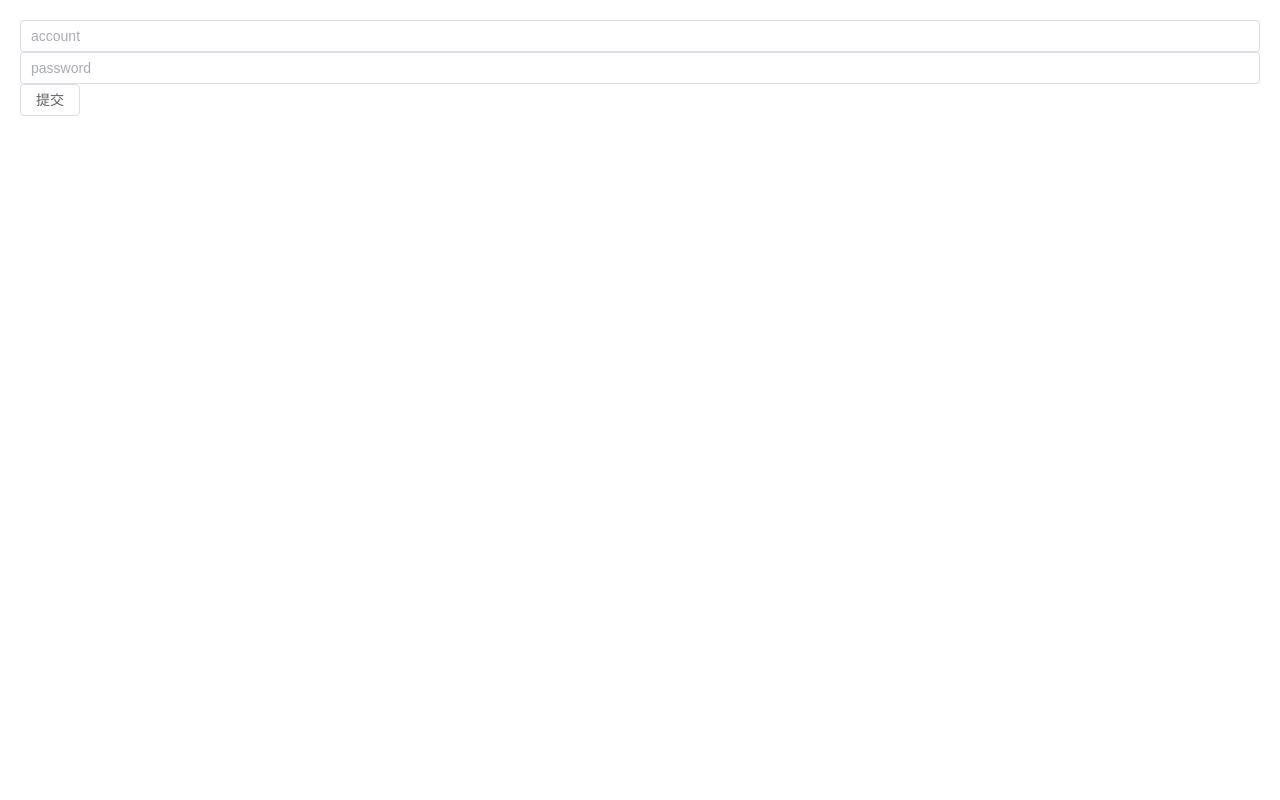
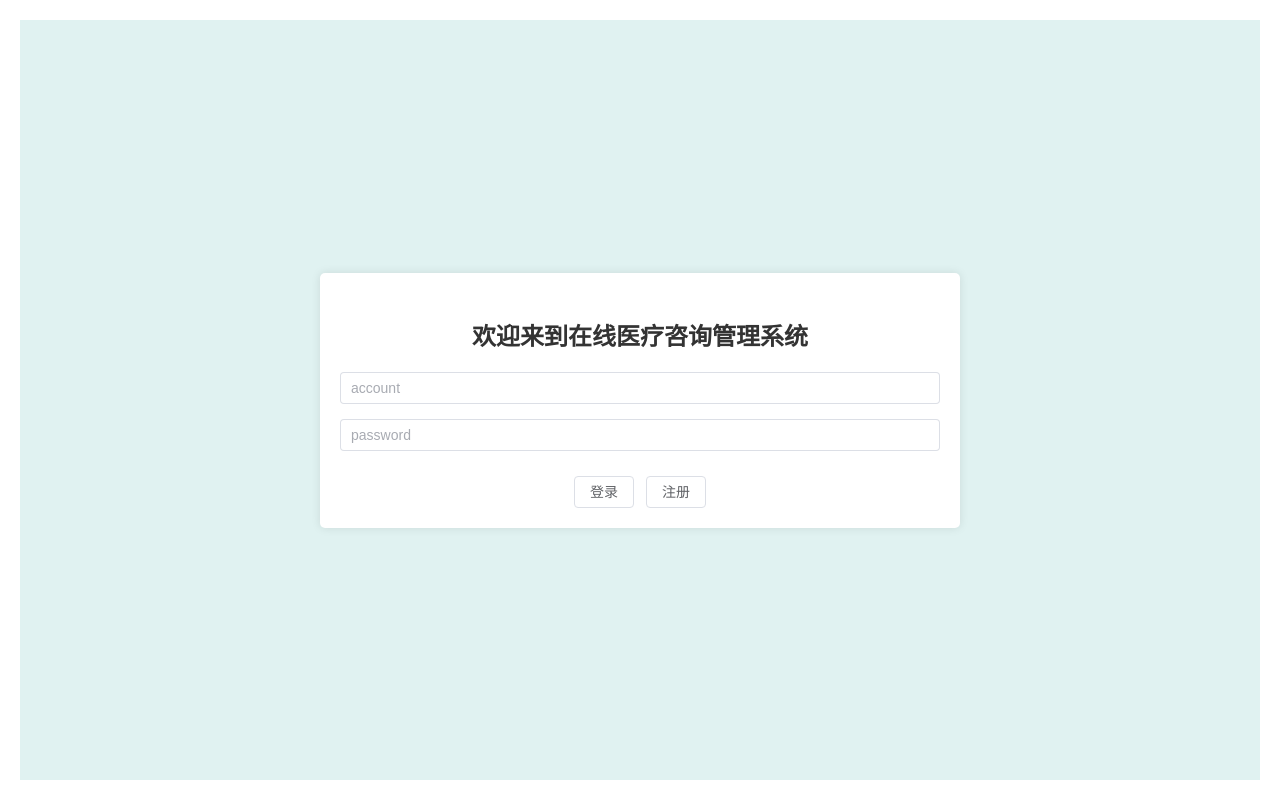
Before and after one commit to nanyan2333/frontSrc, a Vue app: page /login in a window 1280 px wide. Built offline with nearby package versions, Linux system fonts and the light colour scheme.

Commit message:
Update login.vue

```diff
--- a/src/views/login.vue
+++ b/src/views/login.vue
@@ -1,8 +1,53 @@
 <template>
-	<el-input placeholder="account" v-model="account"></el-input>
-	<el-input placeholder="password" v-model="password"></el-input>
-	<el-button @click="login">提交</el-button>
+	<div class="page-container">
+		<div class="login-container">
+			<h3 class="title">欢迎来到在线医疗咨询管理系统</h3>
+			<el-input placeholder="account" v-model="account" class="input-item"></el-input>
+			<el-input placeholder="password" v-model="password" class="input-item"></el-input>
+			<el-button @click="login" class="button">登录</el-button>
+			<el-button @click="goToRegister" class="button">注册</el-button>
+		</div>
+	</div>
 </template>
+
+<style>
+body, html {
+    margin: 0;
+    padding: 0;
+    height: 100%;
+    overflow: auto;
+}
+.page-container {
+    background-color: #e0f2f1;
+    height: 100%;
+    display: flex;
+    justify-content: center;
+    align-items: center;
+}
+
+.login-container {
+    background-color: #fff;
+    padding: 20px;
+    border-radius: 5px;
+    width: 600px;
+    box-shadow: 0 0 10px rgba(0, 0, 0, 0.1);
+    text-align: center;
+}
+
+.title {
+    margin-bottom: 20px;
+    font-size: 1.5em;
+    color: #333;
+}
+
+.input-item {
+    margin-bottom: 15px;
+}
+
+.button {
+    margin-top: 10px;
+}
+</style>
 <script setup>
 import { ref } from "vue";
 import { useRouter } from "vue-router"
```
